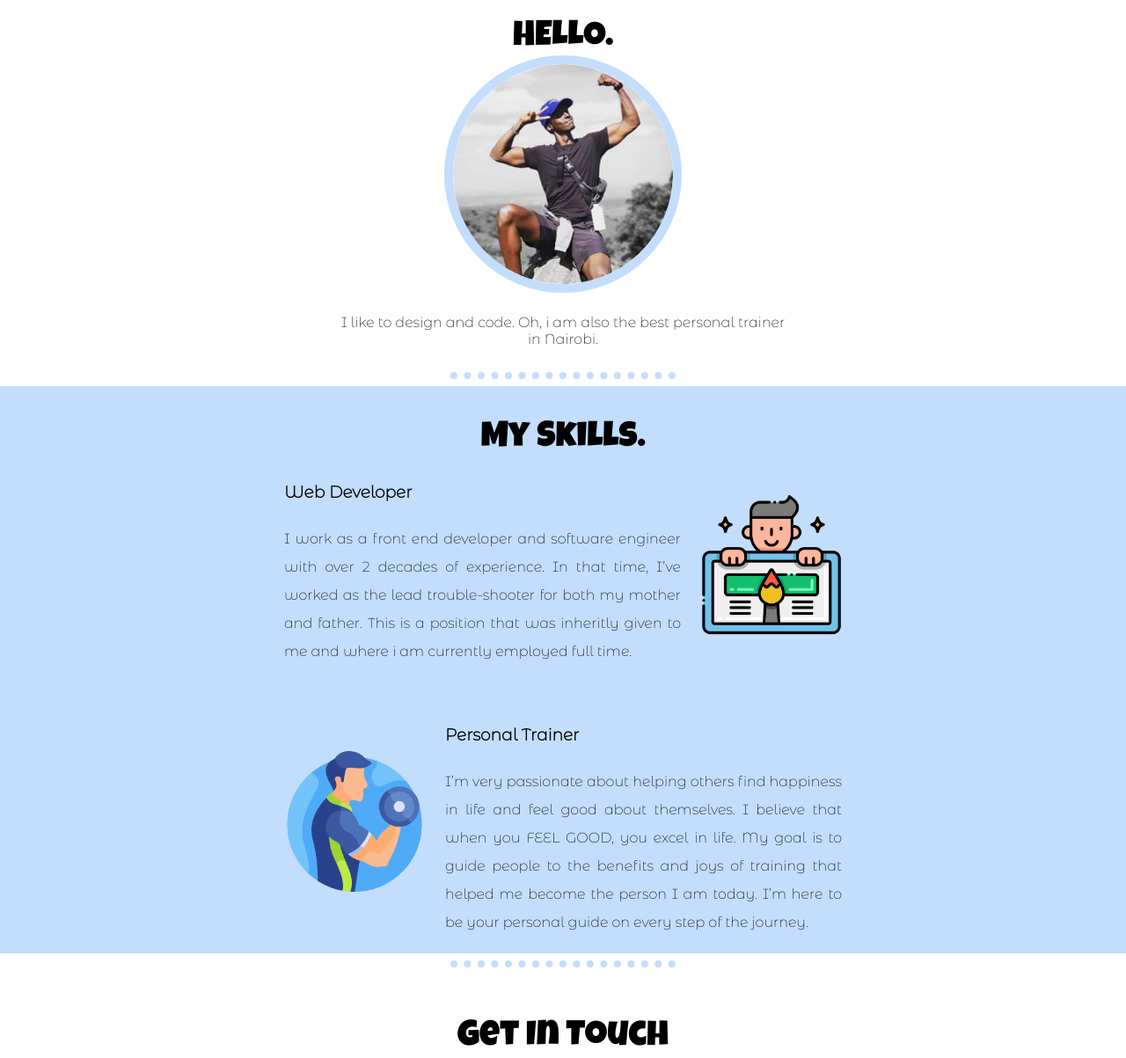
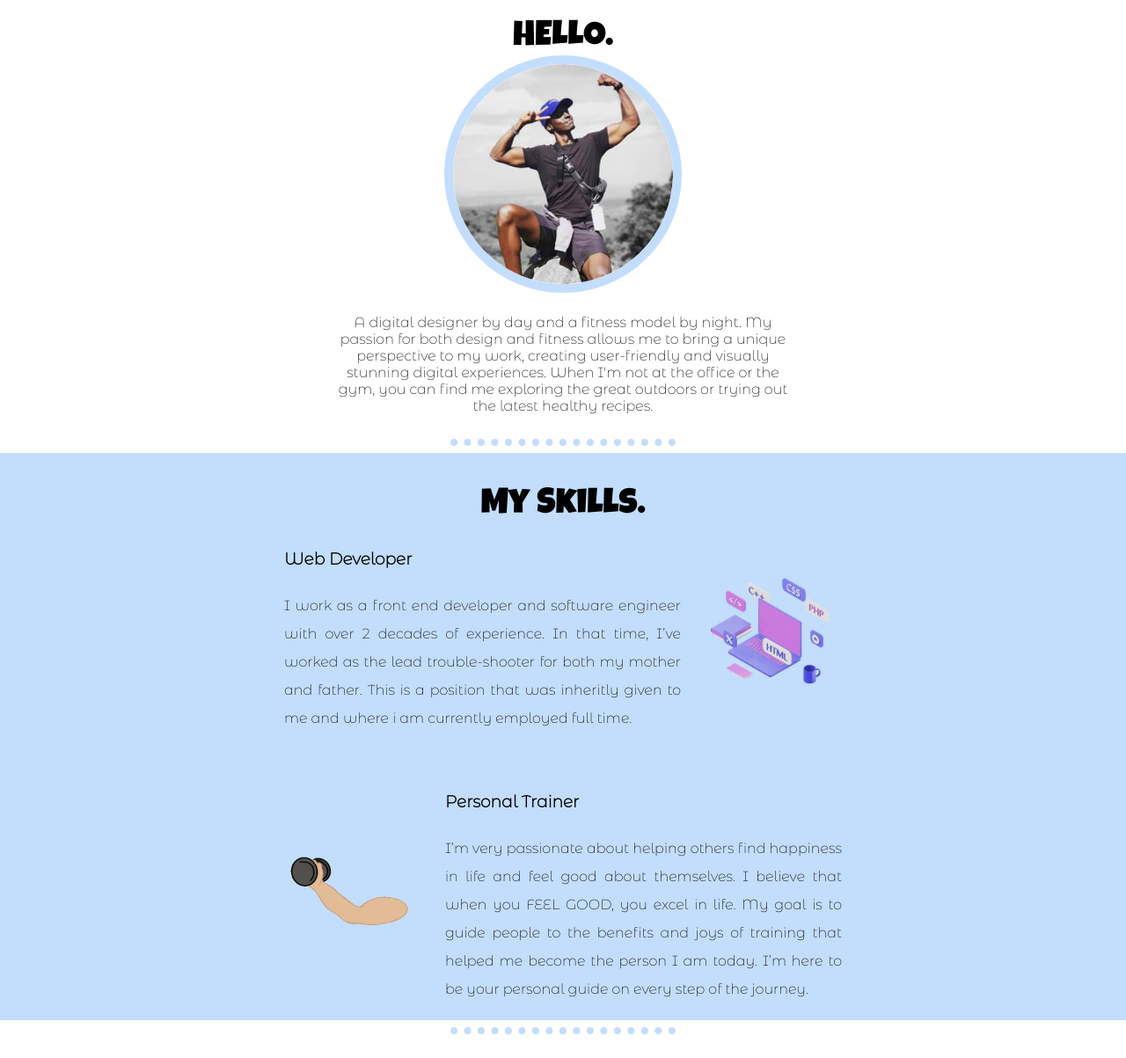
Before and after one commit to MichaelMwai/MichaelDMwai, a plain HTML site: page index.html in a window 1280 px wide. Shown: the part 590-1793 px from the top of the page at 88% size. Drawn offline with Linux system fonts and the light colour scheme.

Commit message:
replaces some images with gifs: newly learnt skill

```diff
--- a/css/styles.css
+++ b/css/styles.css
@@ -54,11 +54,11 @@ a:hover{
 
   background-color: white;
 }
-/*.bottom-container {
+.bottom-container {
 
-  background-color: #C3DDFD;
+  background-color: #FFFBAC;
   padding: 20px 0;
-}*/
+}
 
 .mountain {
   bottom: 0;
--- a/index.html
+++ b/index.html
@@ -27,7 +27,10 @@
       <h2>HELLO.</h2>
       <img class="Mikey" src="images/Mikey-modified.png" alt="Mikey">
 
-      <p class="pwide">I like to design and code. Oh, i am also the best personal trainer in Nairobi.</p>
+      <p class="pwide">A digital designer by day and a fitness model by night. My passion for both design and fitness
+        allows me to bring a unique perspective to my work, creating user-friendly and visually stunning digital
+        experiences. When I'm not at the office or the gym, you can find me exploring the great outdoors or trying out
+        the latest healthy recipes.</p>
     </div>
     <hr>
     <div class="skills">
@@ -38,7 +41,7 @@
             <td class="webdevp"><h3>Web Developer</h3><p>I work as a front end developer and software engineer with over 2 decades of experience. In that time, I’ve worked as the lead trouble-shooter for both my mother and father. This is a position that was inheritly given to me and where i am currently employed full time.</p></td>
             <td>
 
-              <img class="ui-design" src="images/ui-design.png" alt="ui-design">
+              <img class="ui-design" src="images/giphy.gif" alt="ui-design">
             </td>
           </tr>
         </table>
@@ -49,7 +52,7 @@
         <table>
           <tr>
             <td>
-              <img class="fitness" src="images/fitness.png" alt="fitness">
+              <img class="fitness" src="images/bicep.gif" alt="fitness">
             </td>
             <td class="personaltrainer">
               <h3>Personal Trainer</h3>
```
Also changed, not shown: favicon.ico, images/Mikey-modified (2).png (added), images/bicep.gif (added), images/giphy.gif (added).
